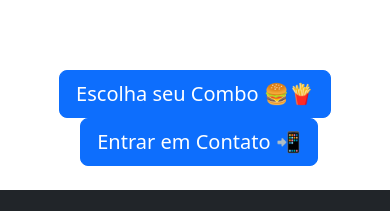
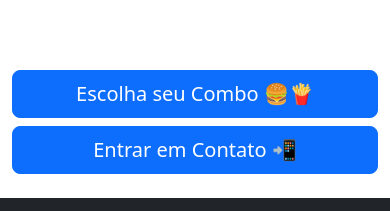
Before and after one commit to Diniz011/Lanchonete-TechFood, a plain HTML site: page index.html in a window 390 px wide. Shown: the part 1733-1944 px from the top of the page. Drawn offline with nearby package versions, Linux system fonts and the light colour scheme.

Commit message:
Ajuste nos botões da Home: alinhamento e responsividade

```diff
--- a/index.html
+++ b/index.html
@@ -104,9 +104,17 @@
                     </div>
                 </div>
             </section>
-            <div class="text-center mb-4">
-                <a href="pedido.html" class="btn btn-primary btn-lg">Escolha seu Combo 🍔🍟</a>
-                <a href="contato.html" class="btn btn-primary btn-lg ms-2">Entrar em Contato 📲</a>
+
+            <!--Botões-->
+            <div class="text-center mb-4 container">
+                <div class="row justify-content-center">
+                    <div class="col-12 col-md-5 d-grid gap-2 mb-2 mb-md-0">
+                        <a href="pedido.html" class="btn btn-primary btn-lg w-100">Escolha seu Combo 🍔🍟</a>
+                    </div>
+                    <div class="col-12 col-md-5 d-grid gap-2">
+                        <a href="contato.html" class="btn btn-primary btn-lg w-100">Entrar em Contato 📲</a>
+                    </div>
+                </div>
             </div>
 
 
```
